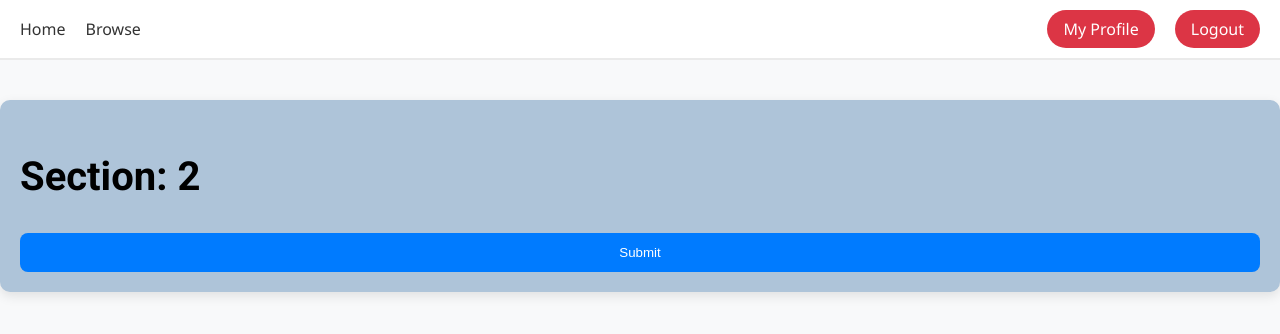
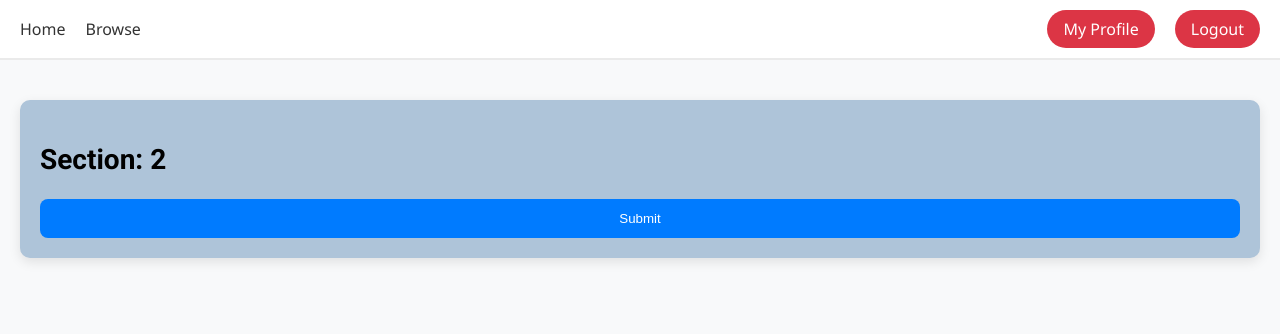
Before and after one commit to shimroo/CS-678-Group-9, a React (Create React App) app in the folder web_form/frontend/: page /section2 in a window 1280 px wide. Shown: the top 334 px of the page. Built offline with nearby package versions, Linux system fonts and the light colour scheme.

Commit message:
Update FormPage.css

```diff
--- a/web_form/frontend/src/styles/FormPage.css
+++ b/web_form/frontend/src/styles/FormPage.css
@@ -2,7 +2,7 @@
 @import url('https://fonts.googleapis.com/css2?family=Roboto:wght@400;700&display=swap');
 
 .question-container {
-  max-width: 2000px;
+  max-width: 1200px;
   margin: 100px auto;
   padding: 20px;
   background-color: #aec4d9;
@@ -13,7 +13,7 @@
 
 h2 {
   font-family: 'Roboto', sans-serif; /* Use Roboto font family */
-  font-size: 40px; /* Set font size to 30px */
+  font-size: 28px; /* Set font size to 30px */
 }
 
 .question {
@@ -22,13 +22,13 @@ h2 {
   background-color: #ffffff;
   border-radius: 50px;
   box-shadow: 0 2px 6px rgba(0, 0, 0, 0.1);
-  font-size: 30px;
+  font-size: 20px;
 }
 
 .question h2 {
   margin-bottom: 12px;
   color: #000000;
-  font-size: 50px;
+  font-size: 20px;
   font-weight: 1000;
 }
 
@@ -36,20 +36,20 @@ h2 {
 .question p {
   margin-bottom: 16px;
   color: #100f0f;
-  font-size: 30px;
+  font-size: 18px;
 }
 
 .radio-option {
   display: flex;
   align-items: center;
   margin-bottom: 12px;
-  font-size: 40px;
+  font-size: 20px;
   color: #121010;
 }
 
 .radio-option input[type="radio"] {
   margin-right: 10px;
-  font-size: 40px; /* This might not affect the radio button size directly */
+  font-size: 20px; /* This might not affect the radio button size directly */
   color: #000000;
   transform: scale(1.5); /* Scale up the radio button */
   -webkit-transform: scale(1.5); /* Ensure compatibility with WebKit browsers */
@@ -62,7 +62,7 @@ h2 {
 
 .radio-option label {
   cursor: pointer;
-  font-size: 24px;
+  font-size: 14px;
   color:#000000;
 }
 
```
